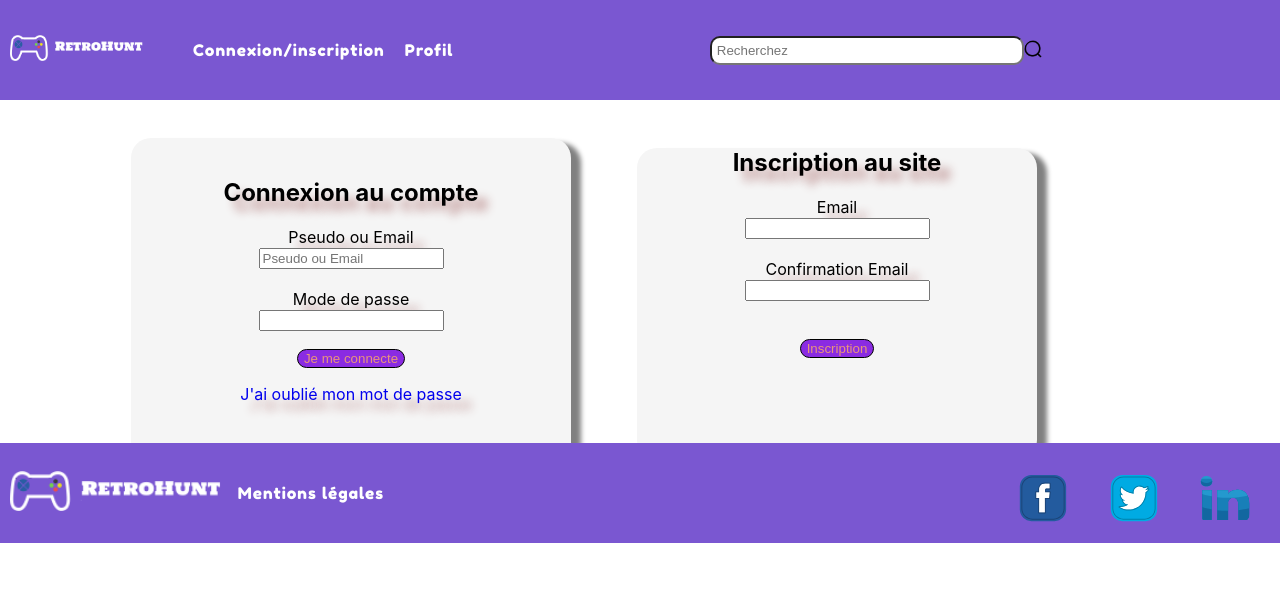
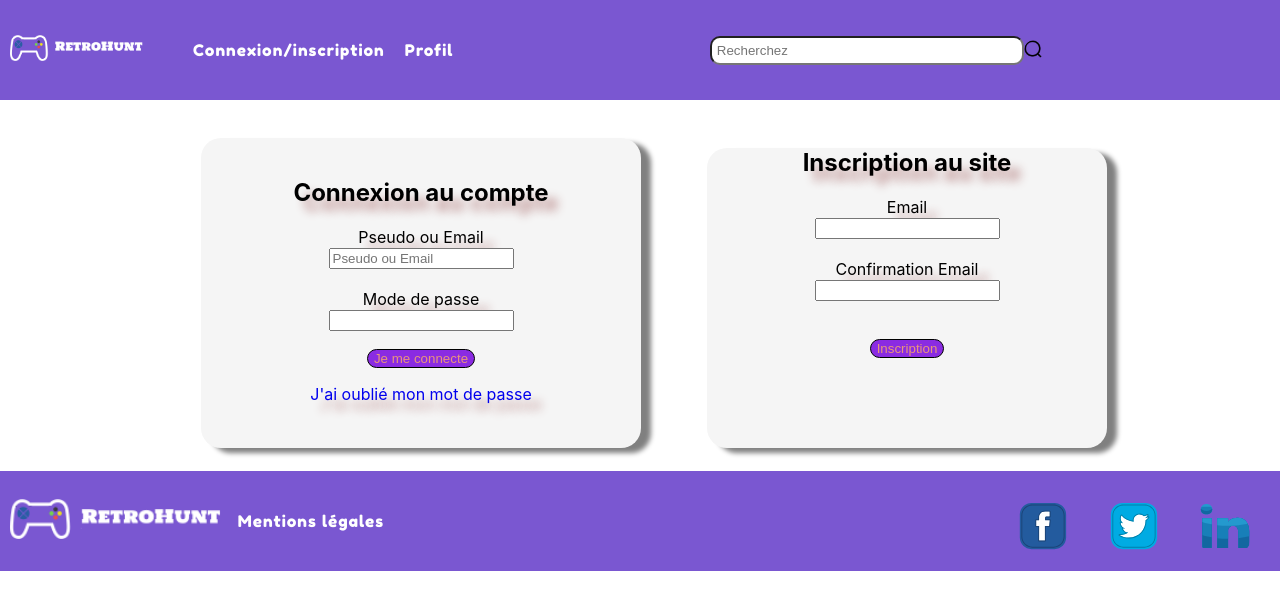
Before and after one commit to Zackary-Fon/RetroHunt, a React (Create React App) app: page /ConnectionInscription in a window 1280 px wide. Shown: the top 610 px of the page. Built offline with nearby package versions, Linux system fonts and the light colour scheme.

Commit message:
C'est fini

```diff
--- a/src/Pages/ConnectionInscription/Connexion/Connexion.css
+++ b/src/Pages/ConnectionInscription/Connexion/Connexion.css
@@ -4,7 +4,7 @@
 
 .connecter{
     width: 400px;
-    height: 100%;
+    height: 270px;
     margin-top: 10px;
     background-color:whitesmoke;
     text-align: center;
@@ -12,6 +12,7 @@
     text-shadow: 10px 10px 10px rosybrown;
     box-shadow: 10px 5px 5px grey;
     padding: 20px;
+    margin-bottom: 20px;
 
 }
 
--- a/src/Pages/ConnectionInscription/Inscription/Inscription.css
+++ b/src/Pages/ConnectionInscription/Inscription/Inscription.css
@@ -12,7 +12,7 @@
         text-align: center;
         margin-left: 10%;
         margin-top: 25px;
-
+        justify-content: center;
     }
 
 
@@ -23,19 +23,21 @@
         height: auto;
         border: 3px solid white;
         justify-content: space-between;
+
     }
 
 
 
     .inscription{
         width: 400px;
-        height: 100%;
+        height: 300px;
         margin-top: 10px;
         background-color:whitesmoke;
         text-align: center;
         border-radius: 20px;
         text-shadow: 10px 10px 10px rosybrown;
         box-shadow: 10px 5px 5px grey;
+        margin-bottom: 20px;
     }
 
     .boutonInscripton{
```
